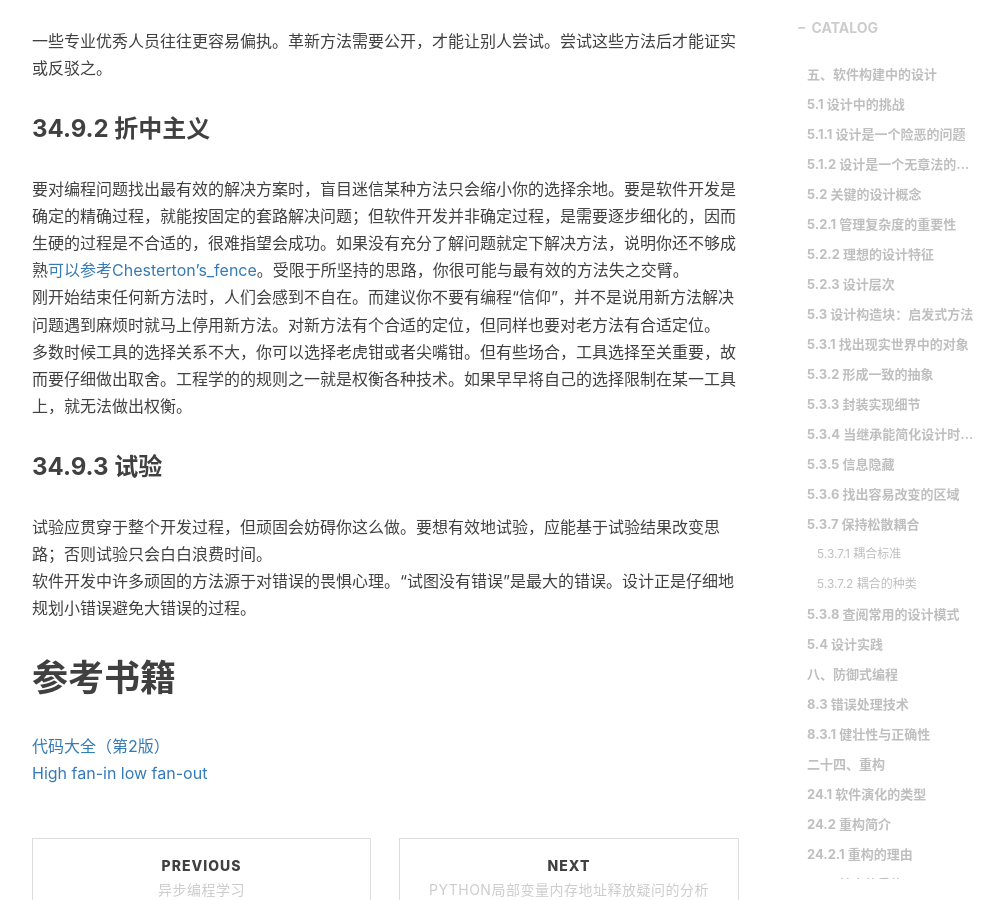
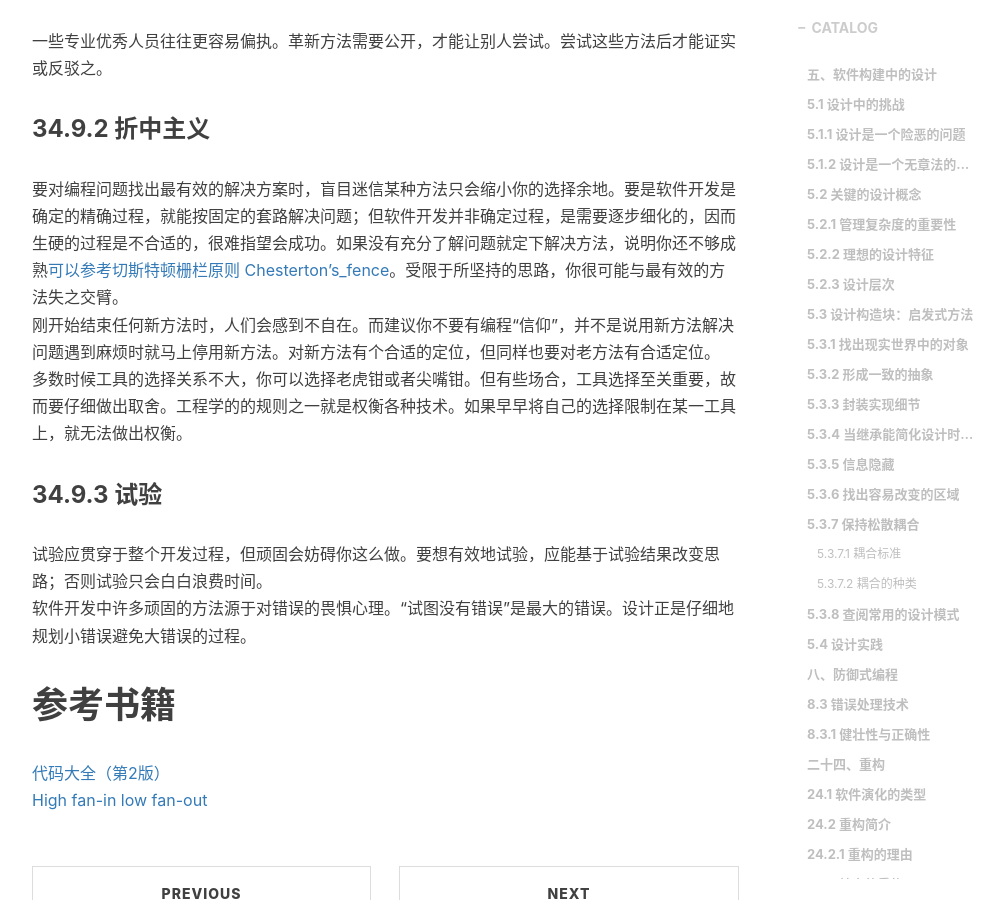
Before and after one commit to shihai1991/shihai1991.github.io, a Jekyll site: the page built from _posts/2022-05-28-代码大全2.md, in a window 1280 px wide and 900 px high, scrolled down 9483 px. Shown: the whole window, without its empty margins (233-1236 px from the left). Built offline with Jekyll 4.4.1, drawn with Linux system fonts in a browser that asks for light colours; nearby versions of some CDN libraries; comment, search, counter and statistics services are not loaded.

Commit message:
Update 2022-05-28-代码大全2.md

```diff
--- a/_posts/2022-05-28-代码大全2.md
+++ b/_posts/2022-05-28-代码大全2.md
@@ -249,7 +249,7 @@ time: '2022.06.01 15:52:00'
 一些专业优秀人员往往更容易偏执。革新方法需要公开，才能让别人尝试。尝试这些方法后才能证实或反驳之。
 
 ### 34.9.2 折中主义
-要对编程问题找出最有效的解决方案时，盲目迷信某种方法只会缩小你的选择余地。要是软件开发是确定的精确过程，就能按固定的套路解决问题；但软件开发并非确定过程，是需要逐步细化的，因而生硬的过程是不合适的，很难指望会成功。如果没有充分了解问题就定下解决方法，说明你还不够成熟[可以参考Chesterton's_fence](https://en.wikipedia.org/wiki/G._K._Chesterton#Chesterton's_fence)。受限于所坚持的思路，你很可能与最有效的方法失之交臂。
+要对编程问题找出最有效的解决方案时，盲目迷信某种方法只会缩小你的选择余地。要是软件开发是确定的精确过程，就能按固定的套路解决问题；但软件开发并非确定过程，是需要逐步细化的，因而生硬的过程是不合适的，很难指望会成功。如果没有充分了解问题就定下解决方法，说明你还不够成熟[可以参考切斯特顿栅栏原则 Chesterton's_fence](https://en.wikipedia.org/wiki/G._K._Chesterton#Chesterton's_fence)。受限于所坚持的思路，你很可能与最有效的方法失之交臂。
 刚开始结束任何新方法时，人们会感到不自在。而建议你不要有编程“信仰”，并不是说用新方法解决问题遇到麻烦时就马上停用新方法。对新方法有个合适的定位，但同样也要对老方法有合适定位。
 多数时候工具的选择关系不大，你可以选择老虎钳或者尖嘴钳。但有些场合，工具选择至关重要，故而要仔细做出取舍。工程学的的规则之一就是权衡各种技术。如果早早将自己的选择限制在某一工具上，就无法做出权衡。
 
```
